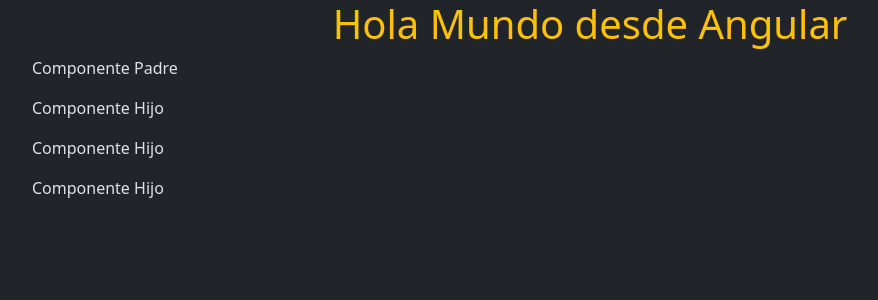
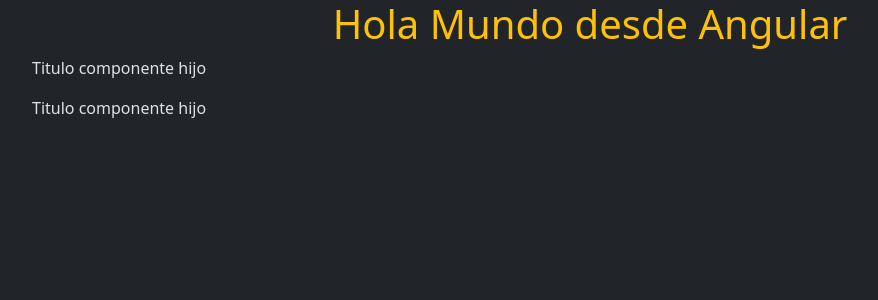
Before and after one commit to 0xmatk/app-angular, an Angular app: page / in a window 1280 px wide. Shown: the top 300 px of the page, without its empty margins (50-928 px from the left). Built offline with nearby package versions, Linux system fonts and the light colour scheme.

Commit message:
encapsulamiento

```diff
--- a/package.json
+++ b/package.json
@@ -20,6 +20,9 @@
     "@angular/router": "^19.0.0",
     "@popperjs/core": "^2.11.8",
     "bootstrap": "^5.3.3",
+    "glob": "^11.0.0",
+    "inflight": "^1.0.6",
+    "rimraf": "^6.0.1",
     "rxjs": "~7.8.0",
     "tslib": "^2.3.0",
     "zone.js": "~0.15.0"
--- a/src/app/app.component.html
+++ b/src/app/app.component.html
@@ -1,7 +1,7 @@
 <div class="container">
 
     <h1 class="text-center text-warning">{{title}}</h1>
-    <app-padre/>
+    <app-hijo/>
 </div>
 
 
--- a/src/app/app.component.ts
+++ b/src/app/app.component.ts
@@ -4,10 +4,11 @@
 import { ComponenteEnLineaComponent } from "./componente-en-linea/componente-en-linea.component";
 import { InterpolacionComponent } from './interpolacion/interpolacion.component';
 import { PadreComponent } from './padre/padre.component';
+import { HijoComponent } from './hijo/hijo.component';
 
 @Component({
   selector: 'app-root',
-  imports: [RouterOutlet, NuevoComponenteComponent, ComponenteEnLineaComponent, InterpolacionComponent, PadreComponent],
+  imports: [RouterOutlet, NuevoComponenteComponent, ComponenteEnLineaComponent, InterpolacionComponent, PadreComponent, HijoComponent],
   templateUrl: './app.component.html',
   styleUrl: './app.component.css'
 })
--- /dev/null
+++ b/src/app/hijo/hijo.component.html
@@ -0,0 +1,2 @@
+<p>{{mostrarTitulo}}</p>
+<p>{{getTitulo()}}</p>
--- /dev/null
+++ b/src/app/hijo/hijo.component.ts
@@ -0,0 +1,20 @@
+import { Component } from '@angular/core';
+
+@Component({
+  selector: 'app-hijo',
+  imports: [],
+  templateUrl: './hijo.component.html',
+  styleUrl: './hijo.component.css'
+})
+export class HijoComponent {
+  private titulo = "Titulo componente hijo";
+
+  // Getter de typescript
+  get mostrarTitulo(){
+    return this.titulo;
+  }
+
+  getTitulo(){
+    return this.titulo;
+  }
+}
```
Also changed, not shown: src/app/hijo/hijo.component.css (added), 1 other file (tests, documents, lock files or other folders).
